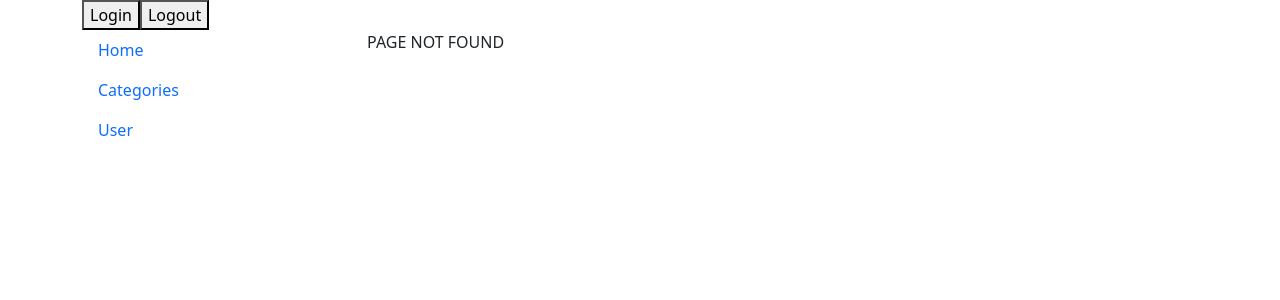
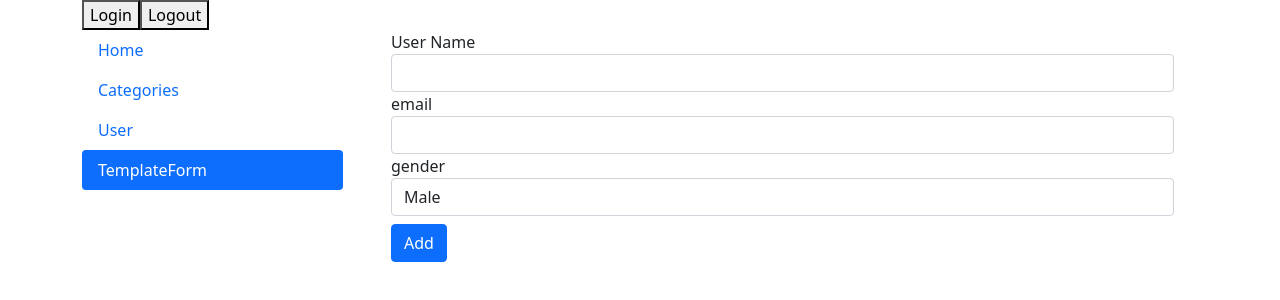
Before and after one commit to Patwalrahul3/angular-routing, an Angular app: page /templateform in a window 1280 px wide. Before the commit this address led to /page-not-found. Shown: the top 300 px of the page. Built offline with nearby package versions, Linux system fonts and the light colour scheme.

Commit message:
ngForm object from template to code

```diff
--- a/src/app/app-routing.module.ts
+++ b/src/app/app-routing.module.ts
@@ -9,6 +9,7 @@ import { AuthGuardService } from './services/Guards/auth-guard-service';
 import { EditUserComponent } from './edit-user/edit-user.component';
 import { DeactivateGuardService } from './services/Guards/deactivate-guard-service';
 import { UserResolverService } from './services/resolvers/user-resolver-services';
+import { TemplateFormComponent } from './template-form/template-form.component';
 
 const routes : Routes = [
   {path: '' , component: HomeComponent},
@@ -26,6 +27,7 @@ const routes : Routes = [
   },
 
   {path: 'categories' , component: CategoriesComponent},
+  {path: 'templateform' , component: TemplateFormComponent},
   {path: 'page-not-found', component: PageNotFoundComponent},
   {path: '**', redirectTo: 'page-not-found'}
 ]
--- a/src/app/app.component.html
+++ b/src/app/app.component.html
@@ -14,6 +14,7 @@
         <li class="nav-item"><a class="nav-link" routerLinkActive="active" [routerLinkActiveOptions]="{exact: true}" routerLink="/">Home</a></li>
         <li class="nav-item"><a class="nav-link" routerLinkActive="active" routerLink="/categories">Categories</a></li>
         <li class="nav-item"><a class="nav-link" routerLinkActive="active" [routerLink]="['/users']">User</a></li>
+        <li class="nav-item"><a class="nav-link" routerLinkActive="active" [routerLink]="['/templateform']">TemplateForm</a></li>
       </ul>
 
     </div>
--- a/src/app/app.module.ts
+++ b/src/app/app.module.ts
@@ -15,6 +15,7 @@ import { DeactivateGuardService } from './services/Guards/deactivate-guard-servi
 import { FormsModule } from '@angular/forms';
 import { UserResolverService } from './services/resolvers/user-resolver-services';
 import { userService } from './services/user.service';
+import { TemplateFormComponent } from './template-form/template-form.component';
 
 
 @NgModule({
@@ -25,7 +26,8 @@ import { userService } from './services/user.service';
     UserComponent,
     UsersComponent,
     PageNotFoundComponent,
-    EditUserComponent
+    EditUserComponent,
+    TemplateFormComponent
   ],
   imports: [
     BrowserModule,
--- /dev/null
+++ b/src/app/template-form/template-form.component.html
@@ -0,0 +1,29 @@
+<div class="container">
+  <div class="row">
+    <div class="col-md-12">
+      <!-- <form (ngSubmit)="onFormSubmit(f)" #f>  -->
+      <form (ngSubmit)="onFormSubmit(f)" #f="ngForm">
+        <div class="form-group">
+          <label for="username">User Name</label>
+          <input type="text" class="form-control" id="username"  name="username"/>
+        </div>
+        <div class="form-group">
+          <label for="email">email</label>
+          <input type="text" class="form-control" id="email" name="email" />
+        </div>
+        <div class="form-group">
+          <label for="gender">gender</label>
+          <select class="form-control" id="gender" name="gender">
+            <option value="male">Male</option>
+            <option value="female">Female</option>
+          </select>
+        </div>
+
+        <div class="mt-2">
+            <button type="submit" class="btn btn-primary">Add</button>
+
+        </div>
+      </form>
+    </div>
+  </div>
+</div>
--- /dev/null
+++ b/src/app/template-form/template-form.component.ts
@@ -0,0 +1,17 @@
+import { Component } from '@angular/core';
+import { NgForm } from '@angular/forms';
+
+@Component({
+  selector: 'app-template-form',
+  templateUrl: './template-form.component.html',
+  styleUrls: ['./template-form.component.css']
+})
+export class TemplateFormComponent {
+
+  onFormSubmit(f: NgForm){
+    console.log(f);
+
+
+  }
+
+}
```
Also changed, not shown: src/app/template-form/template-form.component.css (added), 1 other file (tests, documents, lock files or other folders).
